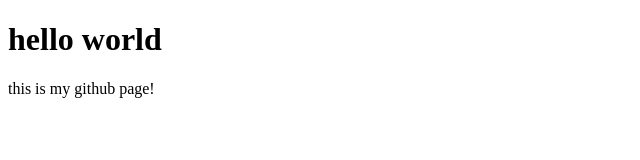
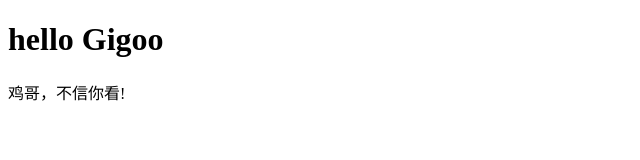
Before and after one commit to SticksInHand/sticksInHand.github.io, a plain HTML site: page index.html in a window 1280 px wide. Shown: the whole page, without its empty margins (0-640 px from the left). Drawn offline with Linux system fonts and the light colour scheme.

Commit message:
this is my page

```diff
--- a/index.html
+++ b/index.html
@@ -5,7 +5,7 @@
     <title>page</title>
 </head>
 <body>
-<h1>hello world</h1>
-<p>this is my github page!</p>
+<h1>hello Gigoo</h1>
+<p>鸡哥，不信你看!</p>
 </body>
 </html>
```
